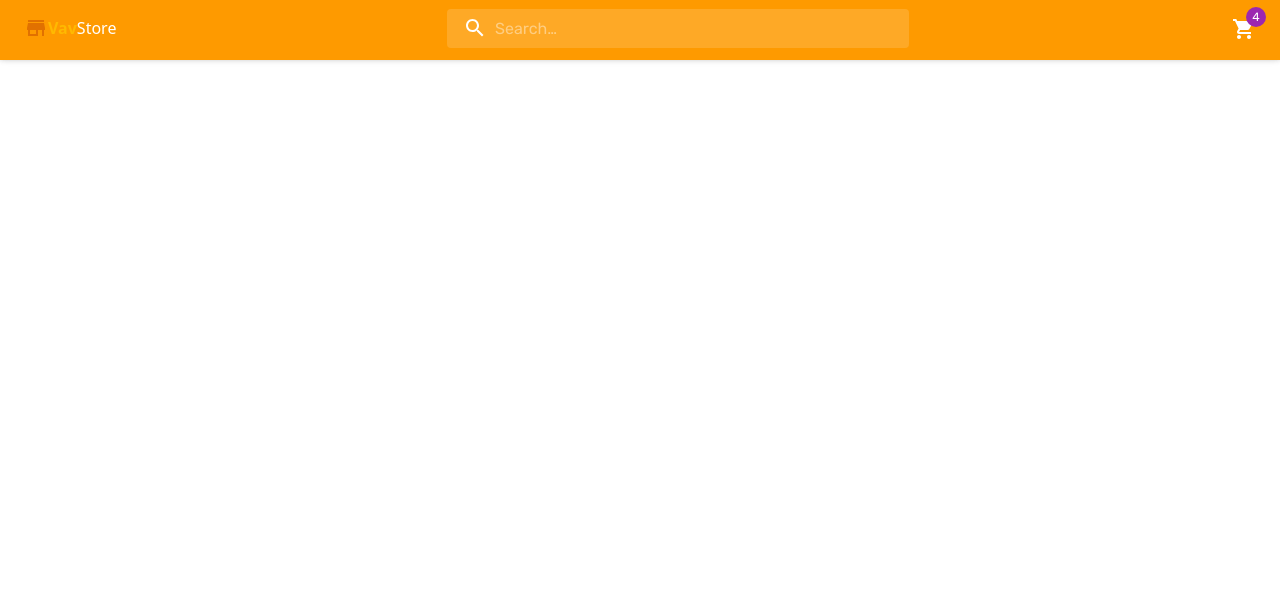
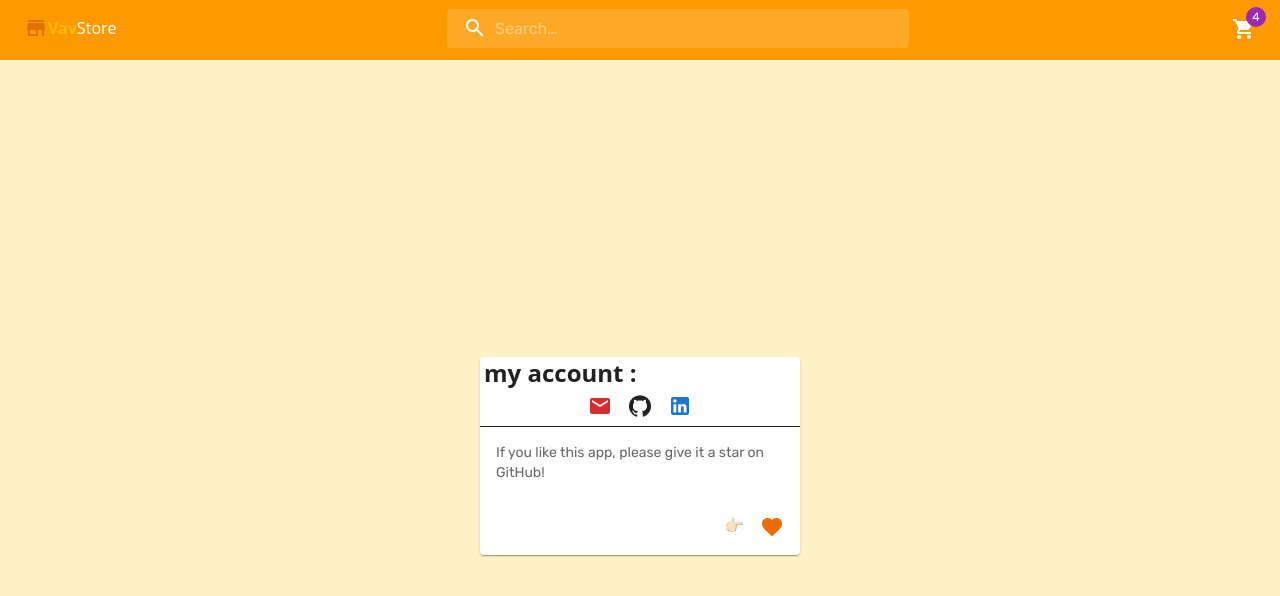
Before and after one commit to IkhMoh/E-Commerce-Data, a React (Vite) app: page /pay in a window 1280 px wide. Before the commit this address had no page. Shown: the top 596 px of the page. Built offline with nearby package versions, Linux system fonts and the light colour scheme.

Commit message:
adding the pay page

```diff
--- a/src/App.jsx
+++ b/src/App.jsx
@@ -5,6 +5,7 @@ import Carts from "./components/Carts";
 import ProductDetails from "./components/ProductDetails";
 import { createTheme, ThemeProvider } from "@mui/material/styles";
 import { Route, Routes } from "react-router";
+import Pay from "./components/pay";
 const theme = createTheme({
   typography: {
     fontFamily: "Rubik",
@@ -20,6 +21,7 @@ function App() {
           <Route path="/" element={<Products />} />
           <Route path="/Details" element={<ProductDetails />} />
           <Route path="/Carts" element={<Carts />} />
+          <Route path="/pay" element={<Pay />} />
         </Routes>
       </ThemeProvider>
     </div>
--- a/src/components/Product.jsx
+++ b/src/components/Product.jsx
@@ -10,9 +10,9 @@ import Button from "@mui/material/Button";
 import { Link } from "react-router";
 export default function Product({ product }) {
   return (
-    <Link to="/Details">
     <div className="bg-amber-100">
       <Card sx={{ width: 255, height: 415 }}>
+        <Link to="/Details">
           <CardMedia
             sx={{ height: 190 }}
             image={product.thumbnail}
@@ -35,15 +35,17 @@ export default function Product({ product }) {
               </Typography>
             </div>
           </CardContent>
+        </Link>
         <CardActions className="flex justify-between items-center">
+          <Link to="/pay">
             <Button variant="contained" endIcon={<AddShoppingCartIcon />}>
               Buy
             </Button>
+          </Link>
           <AddShoppingCartIcon className="cursor-pointer" />
         </CardActions>
         ;
       </Card>
     </div>
-    </Link>
   );
 }
--- /dev/null
+++ b/src/components/pay.jsx
@@ -0,0 +1,57 @@
+import * as React from "react";
+import Card from "@mui/material/Card";
+import CardContent from "@mui/material/CardContent";
+import CardActions from "@mui/material/CardActions";
+import IconButton from "@mui/material/IconButton";
+import Typography from "@mui/material/Typography";
+import FavoriteIcon from "@mui/icons-material/Favorite";
+import GitHubIcon from "@mui/icons-material/GitHub";
+import EmailIcon from "@mui/icons-material/Email";
+import Link from "@mui/material/Link";
+import LinkedInIcon from "@mui/icons-material/LinkedIn";
+import { grey } from "@mui/material/colors";
+export default function Pay() {
+  const greya = grey[900]; // #f44336
+  return (
+    <main className="bg-amber-100 flex justify-center items-center h-screen">
+      <Card className="max-w-80 max-h-96">
+        <div  className="font-bold mx-1 text-2xl">
+          my account :
+        </div>
+
+        <div className="flex justify-center items-center mt-1  ">
+          <Link href="mailto:ikhmoh01@gmail.com" target="_blank">
+            <EmailIcon color="error" className="mx-2" />
+          </Link>
+          <Link color={greya} href="https://github.com/IkhMoh" target="_blank">
+            <GitHubIcon className="mx-2" />
+          </Link>
+
+          <Link
+            href="https://www.linkedin.com/in/mohamed-ikhlef-a16675321/"
+            target="_blank"
+          >
+            <LinkedInIcon className="mx-2" />
+          </Link>
+        </div>
+        <hr className="mt-2"></hr>
+        <CardContent>
+          <Typography variant="body2" sx={{ color: "text.secondary" }}>
+            If you like this app, please give it a star on GitHub!
+          </Typography>
+        </CardContent>
+        <CardActions disableSpacing className="flex justify-end items-center">
+          <div className="mr-2 mb-1">👉🏻</div>
+          <Link
+            href="https://github.com/IkhMoh/E-Commerce-Data"
+            target="_blank"
+          >
+            <IconButton color="warning">
+              <FavoriteIcon />
+            </IconButton>
+          </Link>
+        </CardActions>
+      </Card>
+    </main>
+  );
+}
```
Lines whose indentation alone changed are shown as unchanged.
